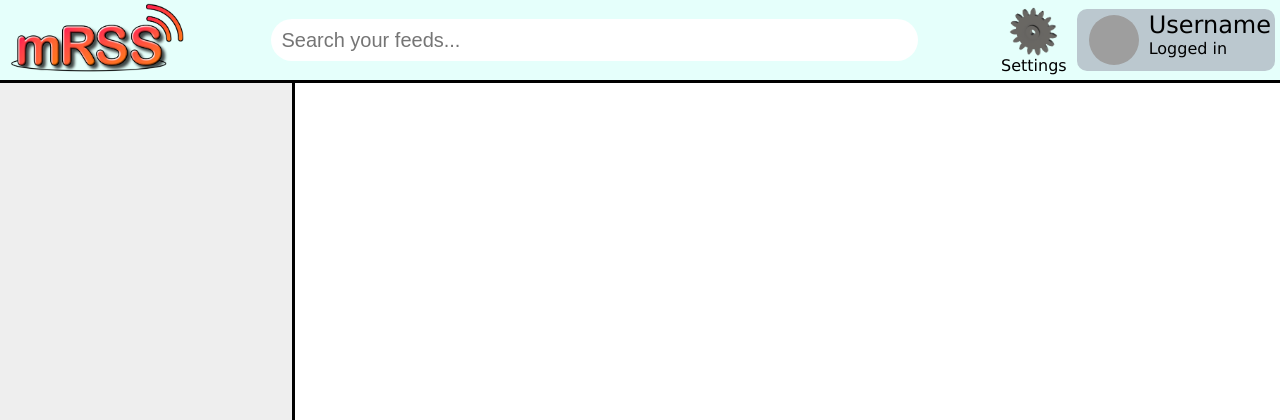
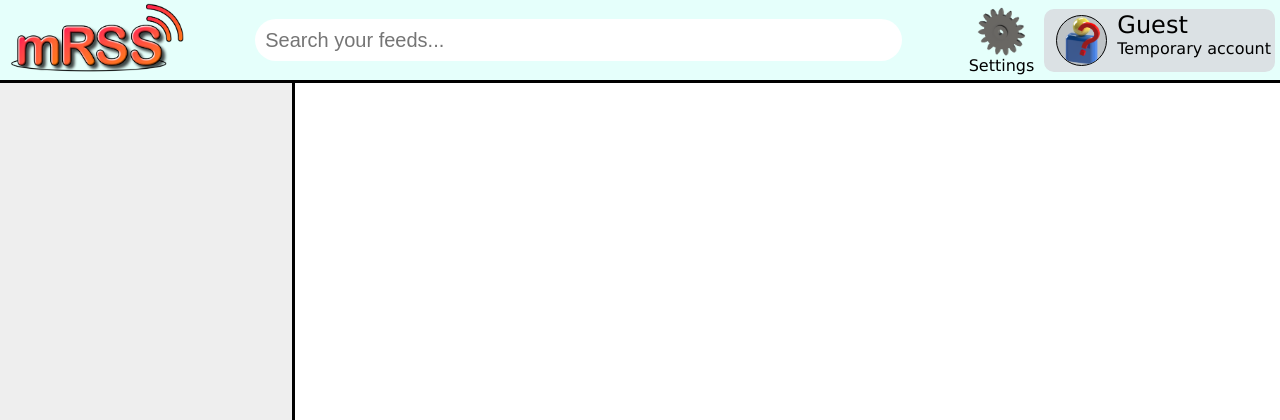
Before and after one commit to coolbeans1212/mRSS, a PHP site: page / in a window 1280 px wide. Shown: the top 420 px of the page. Run offline with PHP 8.4, Linux system fonts and the light colour scheme; some libraries are stand-ins or nearby versions; grey boxes are pictures that could not be loaded.

Commit message:
account stuff idk

```diff
--- /dev/null
+++ b/account/login.php
@@ -0,0 +1 @@
+coming soon™
--- /dev/null
+++ b/account/logout.php
@@ -0,0 +1,5 @@
+<?php
+ini_set('session.cookie_domain', '.mateishome.page');
+session_start();
+session_destroy();
+header('Location: /');
--- /dev/null
+++ b/account/register.php
@@ -0,0 +1 @@
+coming soon™
--- a/assets/css/style.css
+++ b/assets/css/style.css
@@ -16,6 +16,15 @@ header {
 h2 {
     margin: 0;
     font-weight: normal;
+}
+
+a {
+    text-decoration: none;
+    color: black;
+}
+
+a:hover {
+    text-decoration: underline;
 }
 
 input:focus {
@@ -54,18 +63,42 @@ input:focus {
 }
 
 .user-profile-picture {
-    width: 50px;
-    height: 50px;
-    border-radius: 100%;
+    width: 49px;
+    height: 49px;
+    border-radius: 50%;
     margin: 4px 10px;
+    border: 1px solid black;
+    background: #0002;
 }
 
 .user-profile-container {
+    width: 300px;
+    max-width: max-content;
     border-radius: 10px;
-    background-color: #bbc8cf;
+    background-color: #dbe1e4;
     display: flex;
     margin-left: 10px;
     padding: 2px 4px 2px 2px;
+    overflow: hidden;
+    cursor: pointer;
+}
+
+.profile-dropdown {
+    position: absolute;
+    top: 80px;
+    right: 5px;
+    width: inherit;
+    background-color: #ffffff;
+    border-radius: 10px;
+    padding: 5px;
+    box-shadow: 0 0 10px rgb(0, 0, 0, 0.2);
+    z-index: 1000;
+    display: flex;
+    flex-direction: column;
+}
+
+.profile-dropdown a {
+    padding: 2.5px 5px 2.5px 5px;
 }
 
 .rss-feeds-listing {
--- a/index.php
+++ b/index.php
@@ -1,5 +1,7 @@
 <?php
-require __DIR__ . '/scripts/db.php';
+$dbs = require __DIR__ . '/scripts/db.php';
+$userdb = $dbs['userdb'];
+$mrssdb = $dbs['mrssdb'];
 session_set_cookie_params([
     'secure' => true,
     'httponly' => true,
@@ -7,6 +9,15 @@ session_set_cookie_params([
 ]);
 ini_set('session.cookie_domain', '.mateishome.page');
 session_start();
+
+if (isset($_SESSION['user_id'])) {
+    $query = "SELECT * FROM users WHERE id = ?";
+    $stmt = $userdb->prepare($query);
+    $stmt->bind_param('i', $_SESSION['user_id']);
+    $stmt->execute();
+    $result = $stmt->get_result();
+    $userInfo = $result->fetch_assoc();
+}
 ?>
 
 <!DOCTYPE html>
@@ -27,12 +38,31 @@ session_start();
                     <img src="/assets/images/cog.png" alt="Settings" height="50px" width="50px" >
                     Settings
                 </div>
-                <div class="user-profile-container">
-                    <img src="https://mateishome.page/applets/imgproxy.php?id=20" alt="User" class="user-profile-picture">
-                    <div>
-                        <h2>Username</h2>
-                        Logged in
+                <div class="vertical-flex-align-center">
+                    <div class="user-profile-container">
+                        <?php if (isset($userInfo)) { ?>
+                        <img src="https://mateishome.page/applets/imgproxy.php?id=<?php echo $userInfo['pfp'] ?? 20; ?>" alt="User" class="user-profile-picture">
+                        <?php } else { ?>
+                        <img src="/assets/images/guestAccount.png" alt="User" class="user-profile-picture">
+                        <?php } ?>
+                        <div>
+                            <?php
+                            echo '<h2>'; echo $userInfo['username'] ?? 'Guest'; echo '</h2>';
+                            if (isset($userInfo)) {
+                                echo 'Logged in';
+                            } else {
+                                echo 'Temporary account';
+                            }
+                            ?>
+                        </div>
                     </div>
+                    <div class="profile-dropdown" style="display: none;">
+                        <?php if (isset($userInfo)) { ?>
+                        <a href="/account/logout.php">Logout</a>
+                        <?php } else { ?>
+                        <a href="/account/login.php">Login</a>
+                        <a href="/account/register.php">Register</a>
+                        <?php } ?>
                 </div>
         </header>
         <main>
@@ -40,5 +70,22 @@ session_start();
 
             </div>
         </main>
+        <script>
+            const userProfileContainer = document.querySelector('.user-profile-container');
+            const profileDropdown = document.querySelector('.profile-dropdown');
+            userProfileContainer.addEventListener('click', () => {
+                if (profileDropdown.style.display === 'none') {
+                    profileDropdown.style.display = '';
+                } else {
+                    profileDropdown.style.display = 'none';
+                }
+            });
+            // close the dropdown if the user clicks somewhere else
+            document.addEventListener('click', (event) => {
+                if (!userProfileContainer.contains(event.target) && !profileDropdown.contains(event.target)) {
+                    profileDropdown.style.display = 'none';
+                }
+            });
+        </script>
     </body>
 </html>
```
Also changed, not shown: assets/images/guestAccount.png.
